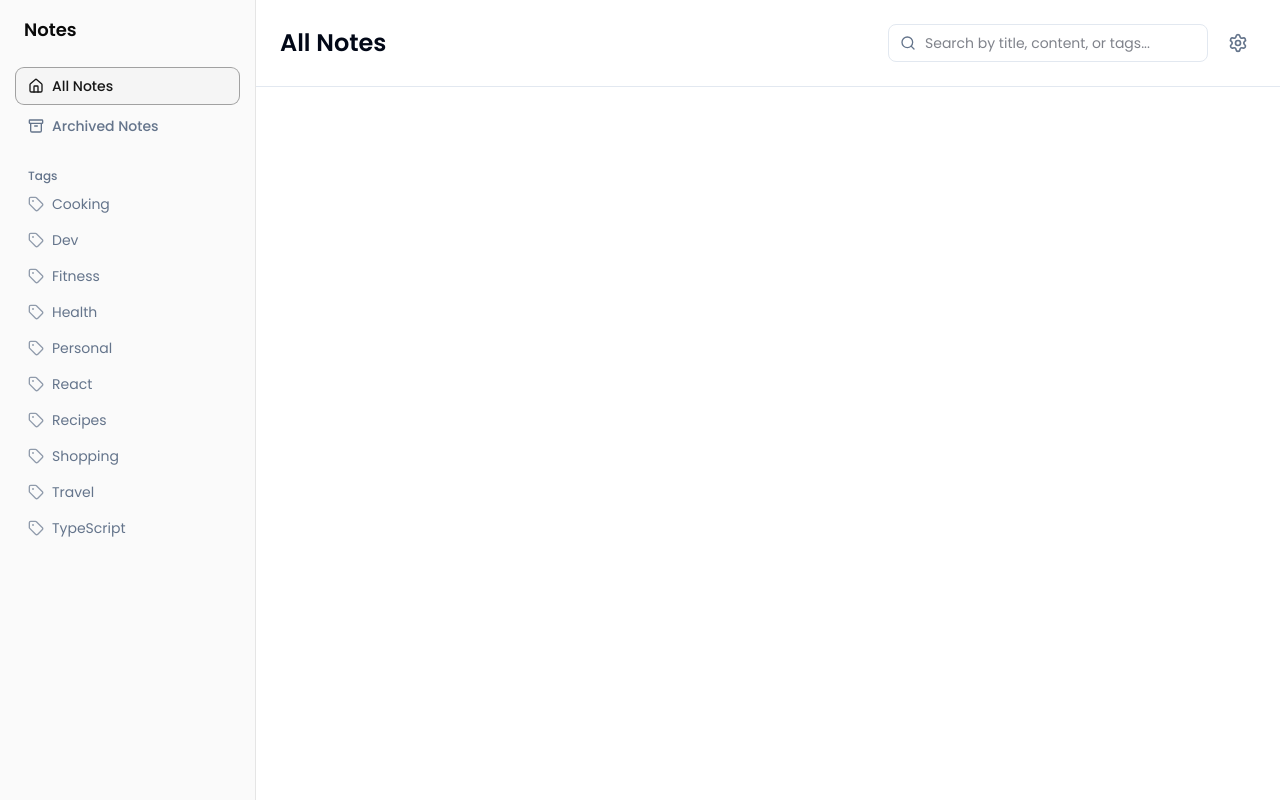
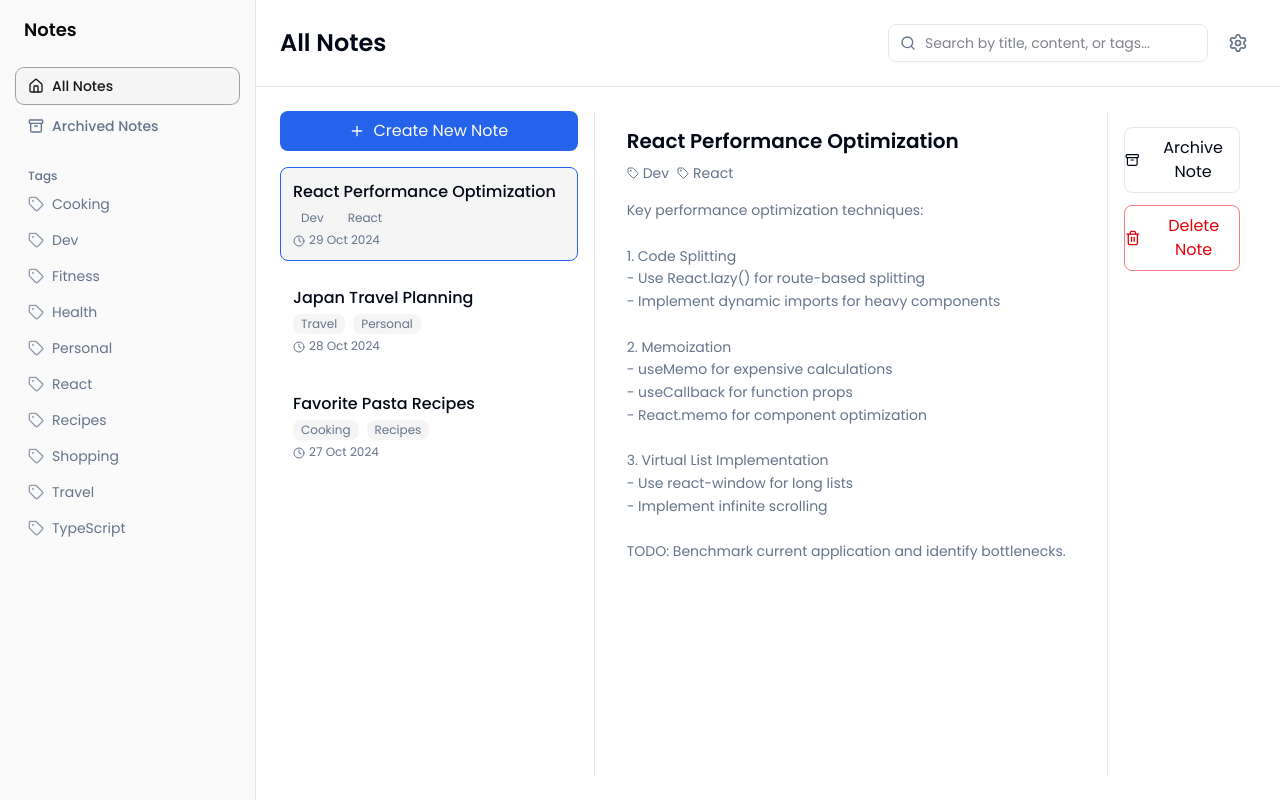
Before and after one commit to LamaAli4/projects, a React (Vite) app in the folder note-taking/: page / in a window 1280 px wide. Built offline with nearby package versions, Linux system fonts and the light colour scheme.

Commit message:
Make ui for notes

```diff
--- a/note-taking/src/pages/all-notes/index.tsx
+++ b/note-taking/src/pages/all-notes/index.tsx
@@ -1,6 +1,114 @@
+import { useState } from "react";
+import { Plus, Tag, Clock, Trash2, Archive } from "lucide-react";
+import { cn } from "@/lib/utils";
+import type { Notes } from "@/types";
+
 export default function AllNotes() {
+  const [selectedNote, setSelectedNote] = useState<number | null>(1);
+
+  const notes: Notes[] = [
+    {
+      id: 1,
+      title: "React Performance Optimization",
+      content: `Key performance optimization techniques:\n
+1. Code Splitting\n- Use React.lazy() for route-based splitting\n- Implement dynamic imports for heavy components\n
+2. Memoization\n- useMemo for expensive calculations\n- useCallback for function props\n- React.memo for component optimization\n
+3. Virtual List Implementation\n- Use react-window for long lists\n- Implement infinite scrolling\n\nTODO: Benchmark current application and identify bottlenecks.`,
+      tags: ["Dev", "React"],
+      date: "29 Oct 2024",
+    },
+    {
+      id: 2,
+      title: "Japan Travel Planning",
+      content:
+        "Plan itinerary for Kyoto and Tokyo, book accommodations, and list must-try restaurants.",
+      tags: ["Travel", "Personal"],
+      date: "28 Oct 2024",
+    },
+    {
+      id: 3,
+      title: "Favorite Pasta Recipes",
+      content:
+        "Carbonara, Pesto, and Alfredo recipes with ingredients and steps.",
+      tags: ["Cooking", "Recipes"],
+      date: "27 Oct 2024",
+    },
+  ];
+
+  const selected = notes.find((n) => n.id === selectedNote);
+
   return (
-    <div>
+    <div className="grid grid-cols-1 md:grid-cols-4 lg:grid-cols-6 gap-4 h-full">
+      <aside className="md:col-span-2 lg:col-span-2 border-r pr-4">
+        <button className="w-full mb-4 py-2 bg-primary text-primary-foreground rounded-md flex items-center justify-center gap-2 hover:opacity-90">
+          <Plus className="w-4 h-4" /> Create New Note
+        </button>
+
+        <div className="flex flex-col gap-3">
+          {notes.map((note) => (
+            <button
+              key={note.id}
+              onClick={() => setSelectedNote(note.id)}
+              className={cn(
+                "text-left p-3 rounded-md transition border hover:bg-accent",
+                selectedNote === note.id
+                  ? "border-primary bg-accent"
+                  : "border-transparent"
+              )}
+            >
+              <h3 className="font-medium">{note.title}</h3>
+              <div className="flex flex-wrap gap-2 mt-1">
+                {note.tags.map((tag) => (
+                  <span
+                    key={tag}
+                    className="text-xs bg-muted px-2 py-0.5 rounded-md text-muted-foreground"
+                  >
+                    {tag}
+                  </span>
+                ))}
+              </div>
+              <p className="text-xs text-muted-foreground mt-1">
+                <Clock className="w-3 h-3 inline mr-1" />
+                {note.date}
+              </p>
+            </button>
+          ))}
+        </div>
+      </aside>
+
+      <main className="md:col-span-2 lg:col-span-3 p-4 overflow-y-auto">
+        {selected ? (
+          <>
+            <h2 className="text-xl font-semibold mb-2">{selected.title}</h2>
+            <div className="flex gap-2 mb-4">
+              {selected.tags.map((tag) => (
+                <span
+                  key={tag}
+                  className="flex items-center gap-1 text-sm text-muted-foreground"
+                >
+                  <Tag className="w-3 h-3" /> {tag}
+                </span>
+              ))}
+            </div>
+            <p className="text-sm whitespace-pre-line leading-relaxed text-muted-foreground">
+              {selected.content}
+            </p>
+          </>
+        ) : (
+          <p className="text-muted-foreground text-center mt-10">
+            Select a note to view its details.
+          </p>
+        )}
+      </main>
+
+      <aside className="hidden lg:flex flex-col gap-3 items-stretch justify-start p-4 border-l">
+        <button className="w-full flex items-center justify-center gap-2 border rounded-md py-2 hover:bg-accent">
+          <Archive className="w-4 h-4" /> Archive Note
+        </button>
+        <button className="w-full flex items-center justify-center gap-2 border rounded-md py-2 hover:bg-destructive/10 text-destructive border-destructive/50">
+          <Trash2 className="w-4 h-4" /> Delete Note
+        </button>
+      </aside>
     </div>
   );
 }
--- /dev/null
+++ b/note-taking/src/types.ts
@@ -0,0 +1,7 @@
+export interface Notes {
+  id: number;
+  title: string;
+  content: string;
+  tags: string[];
+  date: string;
+}
```
